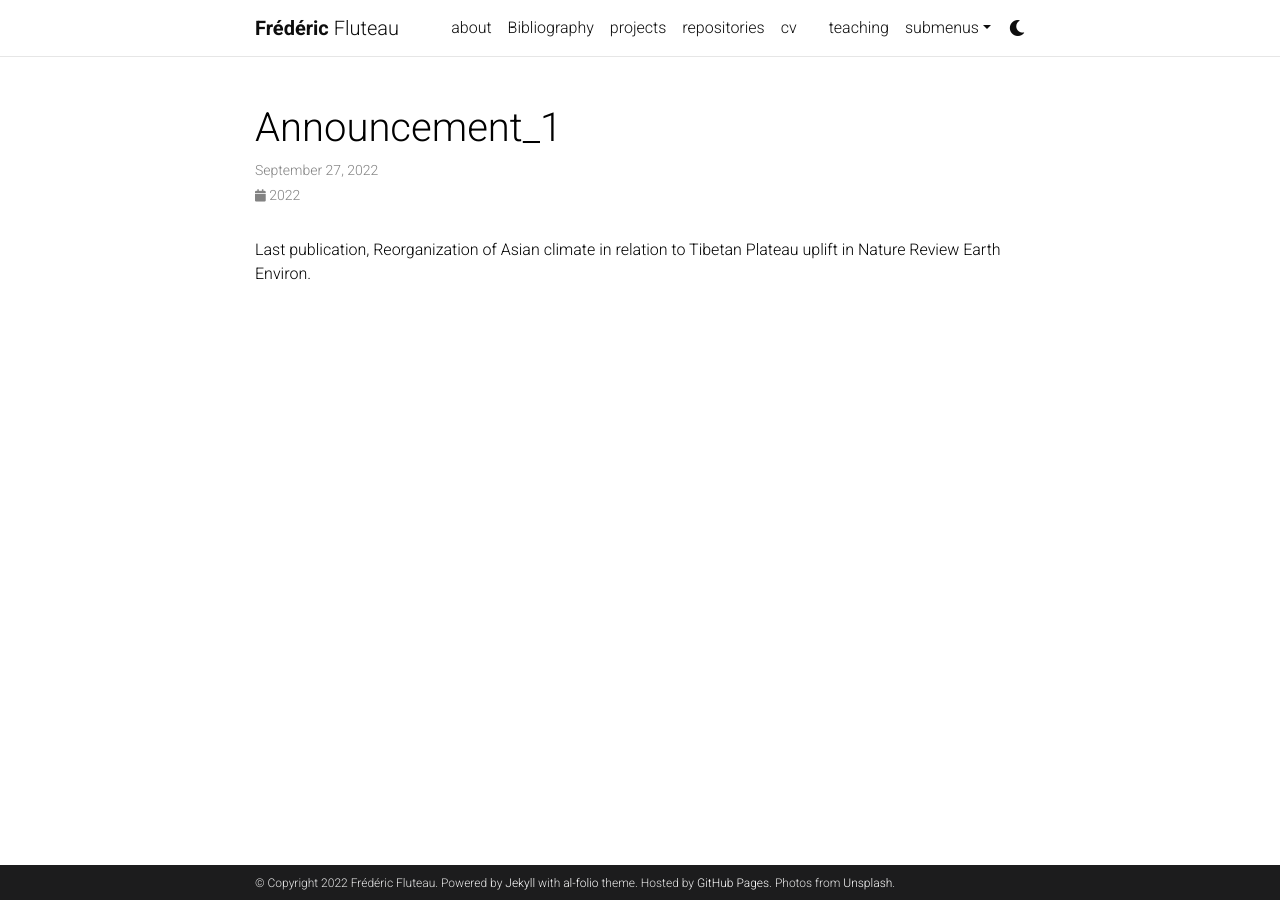
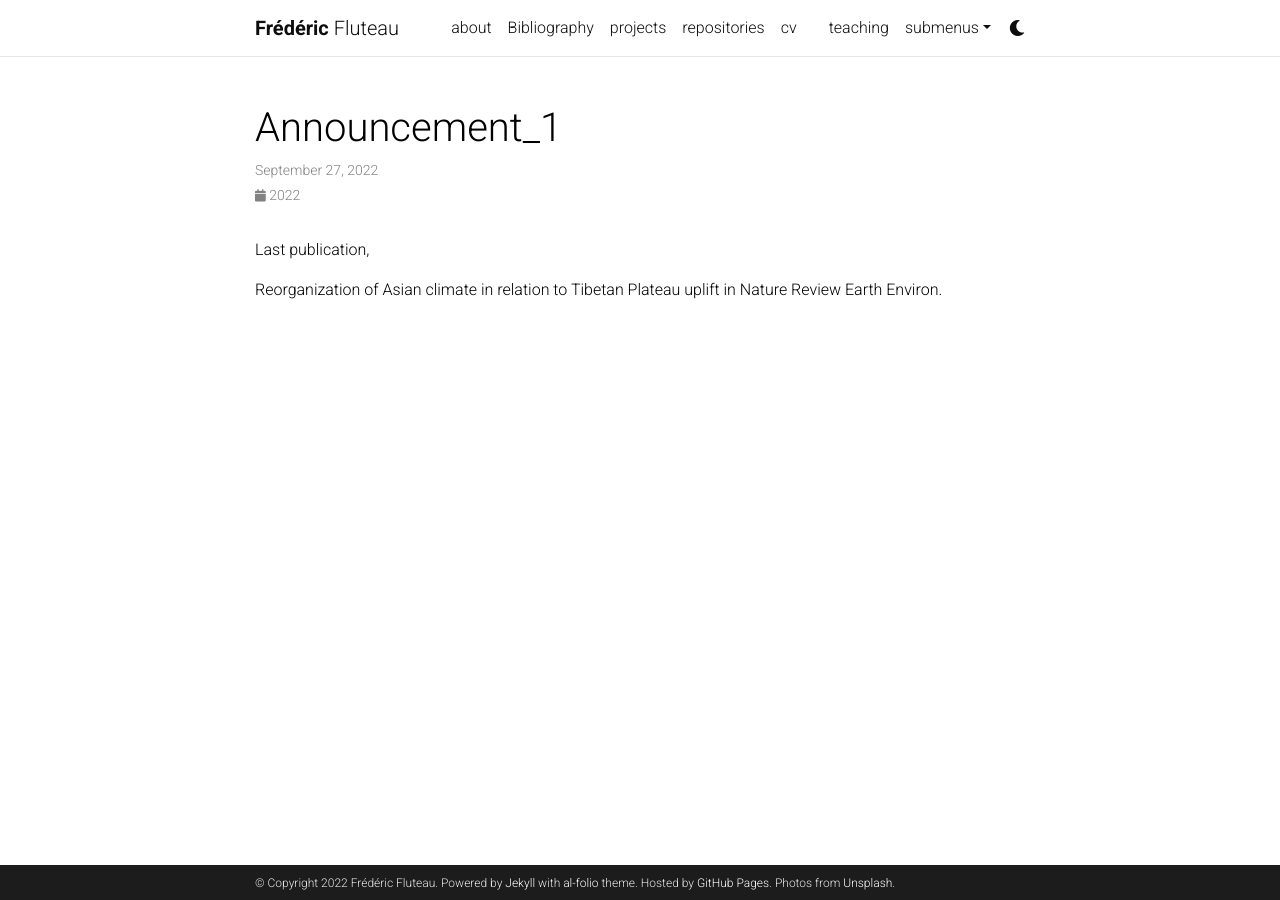
Before and after one commit to fredflut/fredflut.github.io, a Jekyll site: the page built from _news/announcement_1.md, in a window 1280 px wide. Built offline with Jekyll 4.4.1, drawn with Linux system fonts in a browser that asks for light colours; comment, search, counter and statistics services are not loaded; a style sheet for code colours, icons or effects is not loaded.

```diff
--- a/_news/announcement_1.md
+++ b/_news/announcement_1.md
@@ -4,5 +4,5 @@ date: 2022-09-27 15:59:00-0400
 inline: true
 ---
 
-Last publication,
-Reorganization of Asian climate in relation to Tibetan Plateau uplift in Nature Review Earth Environ.
+<p>Last publication,</p>
+<p>Reorganization of Asian climate in relation to Tibetan Plateau uplift in Nature Review Earth Environ. </p>
```
